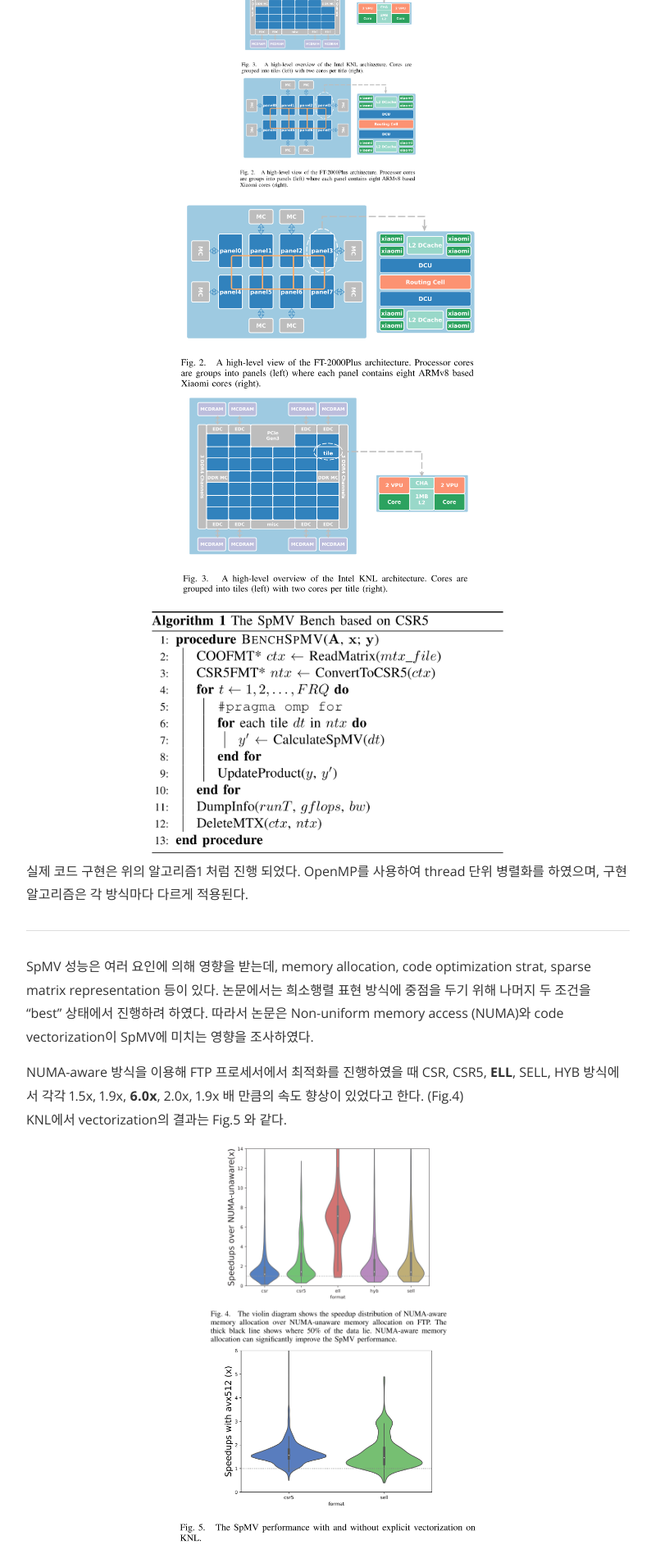
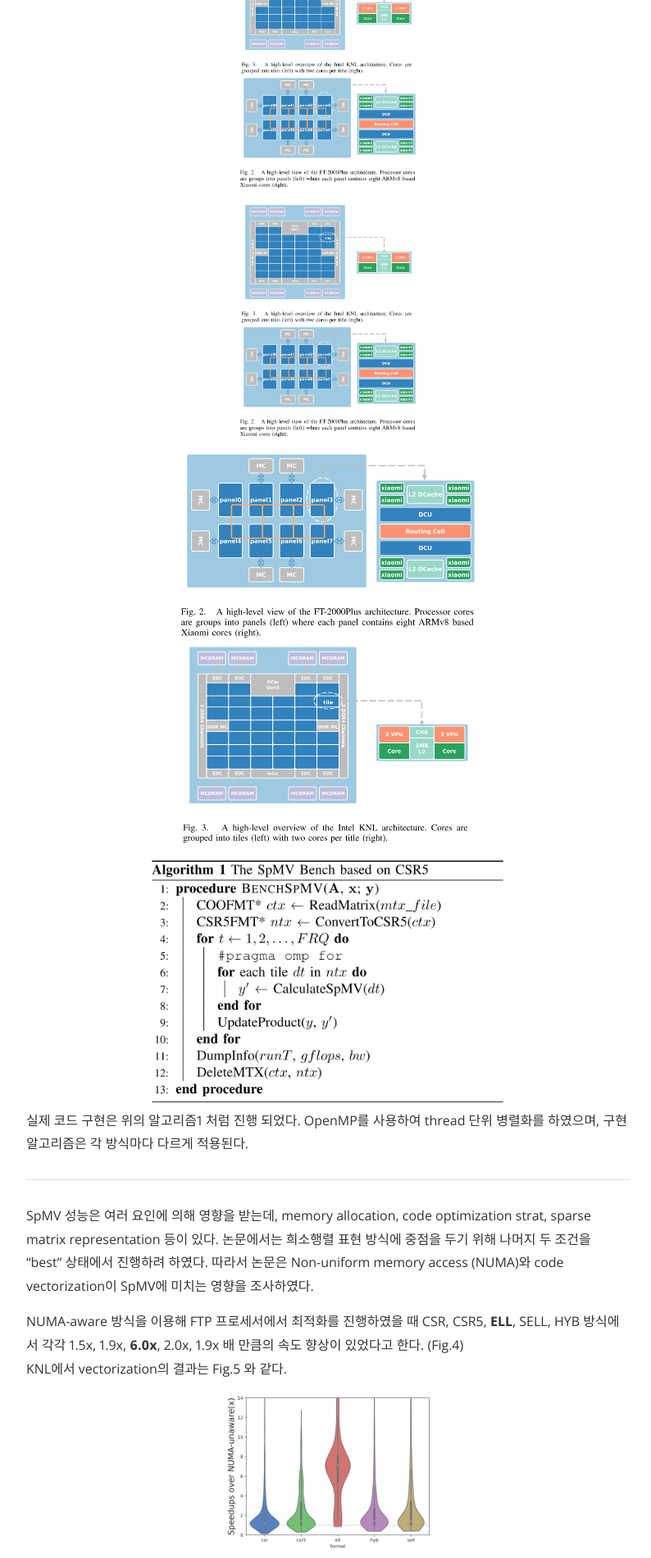
Before and after one commit to psk9211/psk9211.github.io, a Jekyll site: the page built from _posts/2019-6-27-OptimiSpMV.markdown, in a window 1280 px wide. Shown: the part 3609-5510 px from the top of the page at 82% size, without its empty margins (240-1034 px from the left). Built offline with Jekyll 4.4.1, drawn with Linux system fonts in a browser that asks for light colours; nearby versions of some CDN libraries; formulas are drawn with MathJax 3.

Commit message:
Update 2019-6-27-OptimiSpMV.markdown

```diff
--- a/_posts/2019-6-27-OptimiSpMV.markdown
+++ b/_posts/2019-6-27-OptimiSpMV.markdown
@@ -56,6 +56,7 @@ SpMV는 보통 $y = Ax$ ($A\in \mathbb R^{M\times N}, x\in \mathbb R^{N}, y\in \
 ![fig3](/assets/img/2019-6-27-OptimiSpMV/fig3.PNG){: width="30%"}{: .image_inlineblock}
 ![fig4](/assets/img/2019-6-27-OptimiSpMV/fig2.PNG){: width="30%"}{: .image_inlineblock}
 
+![fig3](/assets/img/2019-6-27-OptimiSpMV/fig3.PNG){: width="30%"}![fig4](/assets/img/2019-6-27-OptimiSpMV/fig2.PNG){: width="30%"}
 
 <a href="https://psk9211.github.io/assets/img/2019-6-27-OptimiSpMV/fig2.PNG" data-lightbox="Fig. 2"><img class="image_sameline" src="https://psk9211.github.io/assets/img/2019-6-27-OptimiSpMV/fig2.PNG" width="50%"></a>
 <a href="https://psk9211.github.io/assets/img/2019-6-27-OptimiSpMV/fig3.PNG" data-lightbox="Fig. 3" data-title="Fig. 3"><img class="image_sameline" src="https://psk9211.github.io/assets/img/2019-6-27-OptimiSpMV/fig3.PNG" width="50%"></a>
```
